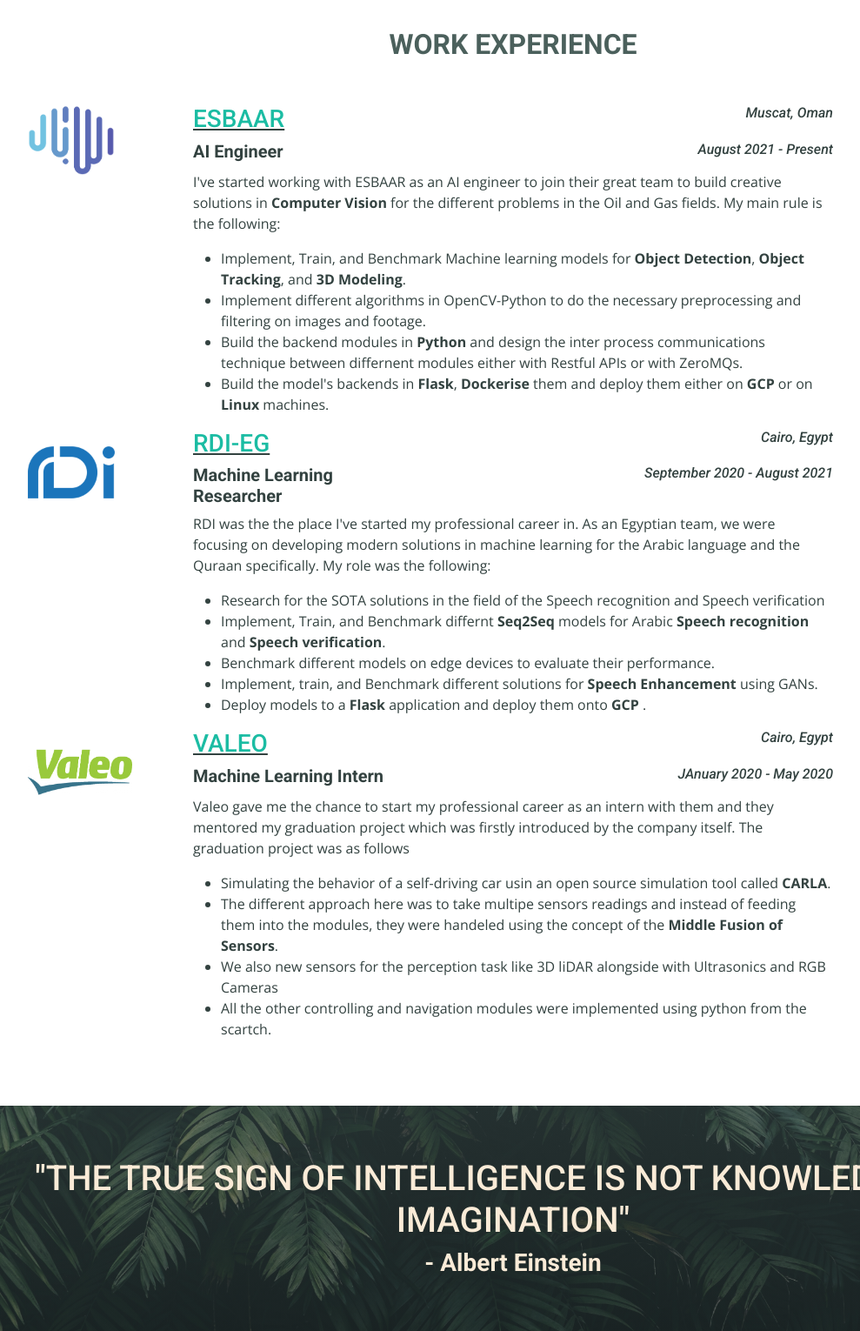
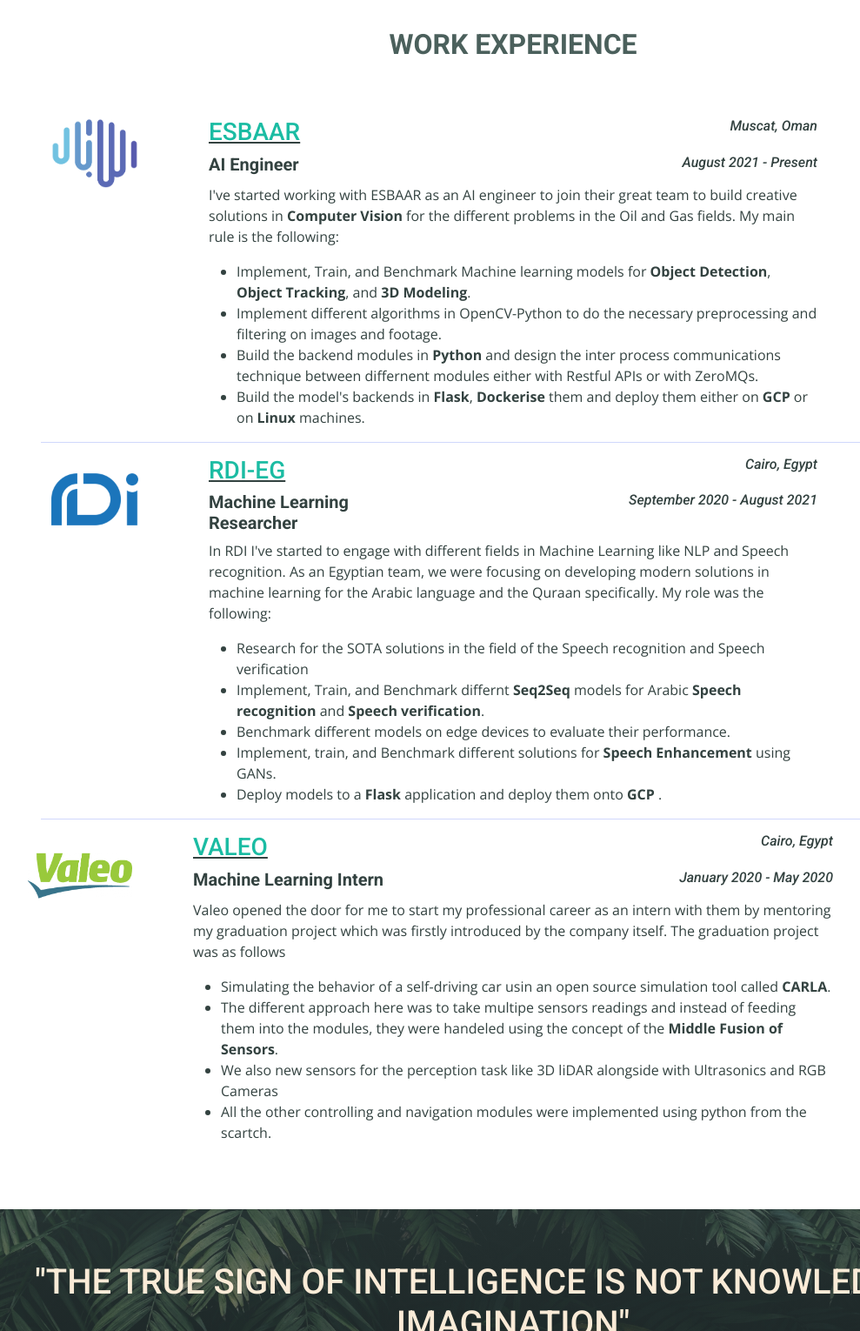
Before and after one commit to Deio828/static_resume, a plain HTML site: page index.html in a window 1280 px wide. Shown: the part 2220-3750 px from the top of the page at 87% size, without its empty margins (50-1039 px from the left). Drawn offline with nearby package versions, Linux system fonts and the light colour scheme; files that its build step writes are made by us from their sources.

Commit message:
modify index

```diff
--- a/index.html
+++ b/index.html
@@ -37,7 +37,6 @@
   </head>
 
   <body>
-
     <!-- ======= Introduction ======= -->
     <section id="intro">
       <div id="intro" class="bg-image shadow-2-strong">
@@ -48,7 +47,6 @@
             <p class="animate__animated animate__fadeInUp">Machine Learning Engineer, Data Scientist and sometimes a Web Developer</p>
       </div>
     </section>
-  <!-- End Hero -->
 
     <!-- ======= Navigation Bar ======= -->
     <header id="header" class="d-flex align-items-center">
@@ -56,8 +54,6 @@
 
         <div class="logo">
           <h1 class="text-light"><a href="#intro"><span>Mohamed Alsayad</span></a></h1>
-        <!-- Uncomment below if you prefer to use an image logo -->
-        <!-- <a href="index.html"><img src="assets/img/logo.png" alt="" class="img-fluid"></a>-->
         </div>
 
         <nav id="navbar" class="navbar navbar-default navbar-fixed-top">
@@ -76,10 +72,8 @@
 
       </div>
     </header>
-  <!-- End Navigation Bar -->
 
     <main id="main">
-
       <!-- ======= About Me Section ======= -->
       <section id="about" class="about">
         <div class="container">
@@ -104,7 +98,6 @@
 
         </div>
       </section>
-    <!-- End About Me Section -->
 
       <!-- ======= Skills Section ======= -->
       <section id="skills" class="about section-bg">
@@ -279,7 +272,7 @@
           </div>
 
         </div>
-    </section><!-- End Counts Section -->
+      </section>
 
       <!-- ======= Work Experience ======= -->
       <section id="work-experience">
@@ -289,7 +282,7 @@
           </div>
 
           <!-- ESBAAR -->
-        <div class="row animate__animated animate__fadeInUp">
+          <div class="row" style="border-bottom: 1px solid rgb(208, 216, 252); margin: 15px 15px;">
             <div class="col-lg-2">
               <img class="img-fluid" style="width: 100px;" src="static/esbaar2.png" alt="">
             </div>
@@ -327,7 +320,7 @@
           </div>
 
           <!-- RDI -->
-        <div class="row animate__animated animate__fadeInUp">
+          <div class="row" style="border-bottom: 1px solid rgb(208, 216, 252);; margin: 15px 15px;">
             <div class="col-lg-2">
               <img class="img-fluid" style="width: 100px;" src="static/rdi.png" alt="">
             </div>
@@ -351,7 +344,7 @@
                 </div>
               </div>
               <p>
-              RDI was the the place I've started my professional career in. As an Egyptian team, we were focusing on developing modern solutions in machine learning for the Arabic language and the Quraan specifically. My role was the following:
+                In RDI I've started to engage with different fields in Machine Learning like NLP and Speech recognition. As an Egyptian team, we were focusing on developing modern solutions in machine learning for the Arabic language and the Quraan specifically. My role was the following:
               </p>
               <ul>
                 <li>Research for the SOTA solutions in the field of the Speech recognition and Speech verification</li>
@@ -361,11 +354,10 @@
                 <li>Deploy models to a <strong>Flask</strong> application and deploy them onto <strong>GCP</strong> .</li>
               </ul>
             </div>
-
           </div>
 
           <!-- VALEO -->
-        <div class="row animate__animated animate__fadeInUp">
+          <div class="row">
             <div class="col-lg-2">
               <img class="img-fluid" style="width: 120px;" src="static/valeo_logo.png" alt="">
             </div>
@@ -385,11 +377,11 @@
                   <h5><b>Machine Learning Intern</b></h5>
                 </div>
                 <div class="col-lg-8 text-right">
-                <h6 style="text-align: right;"><i><p class="text-right">JAnuary 2020 - May 2020</p></i></h6>
+                  <h6 style="text-align: right;"><i><p class="text-right">January 2020 - May 2020</p></i></h6>
                 </div>
               </div>
               <p>
-              Valeo gave me the chance to start my professional career as an intern with them and they mentored my graduation project which was firstly introduced by the company itself. The graduation project was as follows
+                Valeo opened the door for me to start my professional career as an intern with them by mentoring my graduation project which was firstly introduced by the company itself. The graduation project was as follows
               </p>
               <ul>
                 <li>Simulating the behavior of a self-driving car usin an open source simulation tool called <strong>CARLA</strong>.</li>
@@ -398,7 +390,6 @@
                 <li>All the other controlling and navigation modules were implemented using python from the scartch.</li>
               </ul>
             </div>
-
           </div>
 
         </div>
@@ -412,7 +403,7 @@
             <h3 style="color:antiquewhite">- Albert Einstein</h3>
           </div>
         </div>
-    </section><!-- End Cta Section -->
+      </section>
 
       <!-- ======= Projects ======= -->
       <section id="projects" class="projects section-bg">
@@ -466,7 +457,7 @@
           </div>
 
         </div>
-    </section><!-- End More Services Section -->
+      </section>
 
       <!-- ======= Communities Section ======= -->
       <section id="communities" class="projects section">
@@ -511,7 +502,7 @@
 
         </div>
 
-    </section><!-- End Contact Us Section -->
+      </section>
 
       <!-- ======= Contact Me Section ======= -->
       <section id="contact" class="contact section-bg">
@@ -550,9 +541,8 @@
           </div>
 
         </div>
-    </section><!-- End Contact Us Section -->
-
-  </main><!-- End #main -->
+      </section>
+    </main>
 
     <!-- ======= Footer ======= -->
     <footer id="footer">
@@ -561,7 +551,7 @@
           © 2022, Mohamed Alsayad.
         </div>
       </div>
-  </footer><!-- End Footer -->
+    </footer>
 
     <a href="#" class="back-to-top d-flex align-items-center justify-content-center"><i class="bi bi-arrow-up-short"></i></a>
 
```
Lines whose indentation alone changed are shown as unchanged.
